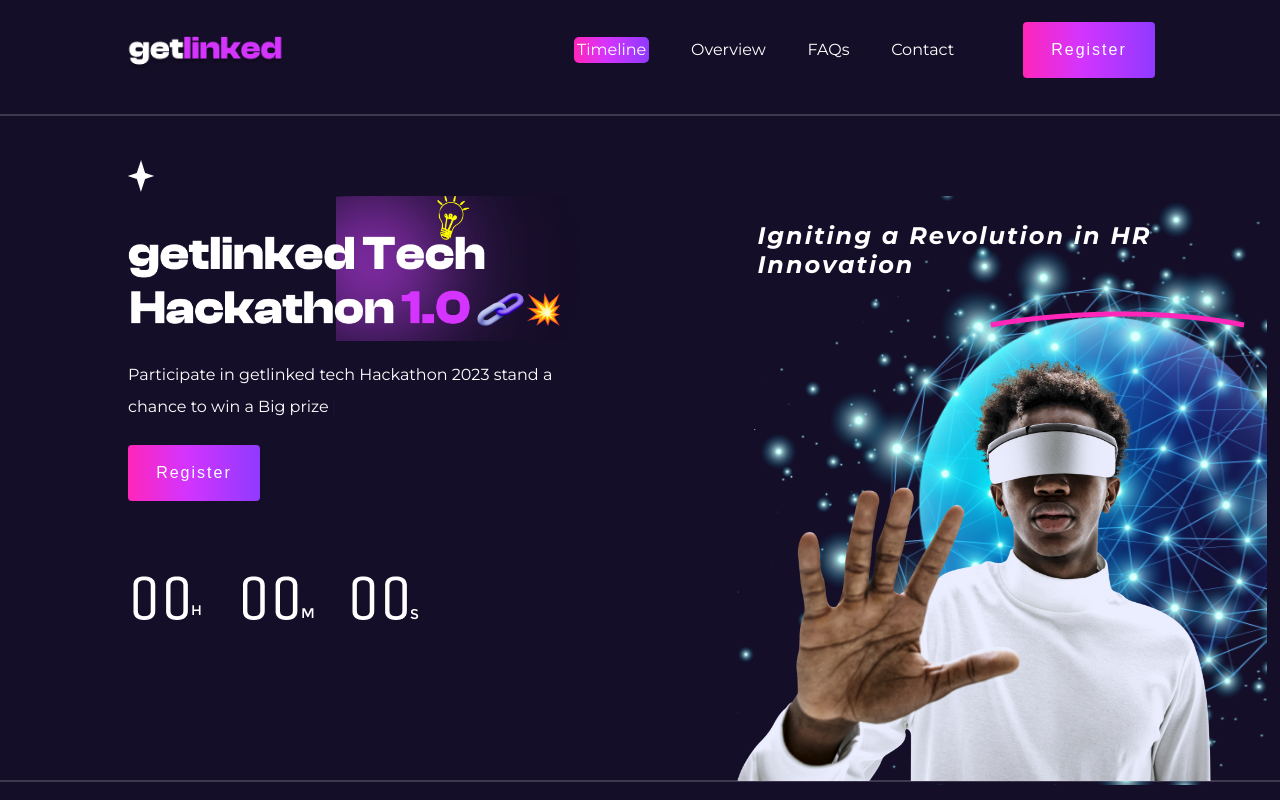
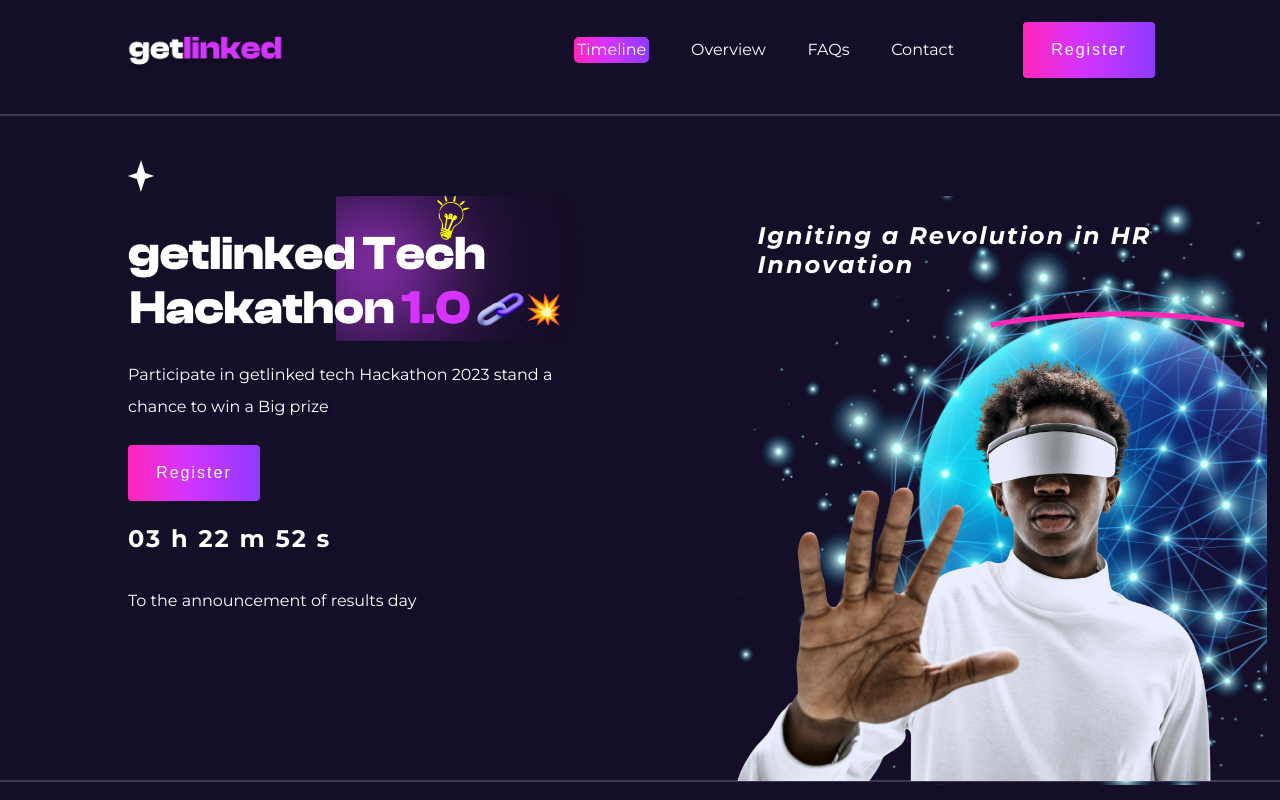
Before and after one commit to EjiroOsiephri/Getlinked-project, a React (Vite) app in the folder vite-project/: page / in a window 1280 px wide. Shown: the top 800 px of the page. Built offline with nearby package versions, Linux system fonts and the light colour scheme.

Commit message:
Finished countdown section

```diff
--- a/vite-project/src/components/FirstHero.tsx
+++ b/vite-project/src/components/FirstHero.tsx
@@ -2,7 +2,6 @@
 import star from "../assets/star.png";
 import title from "../assets/Title.png";
 import Line from "../assets/Vector 4.png";
-import Countdown from "../assets/Countdown time (1).png";
 import man from "../assets/man-wearing-smart-glasses-touching-virtual-screen 1.png";
 import { NavLink } from "react-router-dom";
 import { useTypewriter, Cursor } from "react-simple-typewriter";
@@ -92,7 +91,20 @@
               <NavLink to="/Register">Register</NavLink>
             </button>
           </div>
-          <img src={Countdown} alt="" />
+          <div>
+            <h1
+              style={{
+                color: "white",
+                marginTop: "1rem",
+              }}
+            >{`${String(timeLeft.hours).padStart(2, "0")} h  ${String(
+              timeLeft.minutes
+            ).padStart(2, "0")} m  ${String(timeLeft.seconds).padStart(
+              2,
+              "0"
+            )} s`}</h1>
+            <p>To the announcement of results day</p>
+          </div>
         </section>
         <section className={Classes["secondSection"]}>
           <div className={Classes["textsection"]}>
--- a/vite-project/src/components/Header.tsx
+++ b/vite-project/src/components/Header.tsx
@@ -35,15 +35,7 @@
         >
           <li>
             <NavLink to="/" className={isHomeActive ? Classes.active : ""}>
-              <Link
-                spy={true}
-                smooth={true}
-                offset={50}
-                duration={500}
-                to="timeline"
-              >
-                Timeline
-              </Link>
+              Timeline
             </NavLink>
           </li>
           <li>
--- a/vite-project/src/components/Timeline.tsx
+++ b/vite-project/src/components/Timeline.tsx
@@ -6,7 +6,7 @@
 const Timeline = () => {
   return (
     <>
-      <div id="timeline" className={Classes["time-text"]}>
+      <div id="/" className={Classes["time-text"]}>
         <h1>Timeline</h1>
         <p>
           Here is the breakdown of the time we anticipate using for the upcoming
--- a/vite-project/src/sass/Header.module.scss
+++ b/vite-project/src/sass/Header.module.scss
@@ -88,6 +88,7 @@
         rgba(255, 255, 255, 0.04)
       );
   }
+
   .hamburger-section {
     margin-top: 1.1rem;
     display: initial;
```
